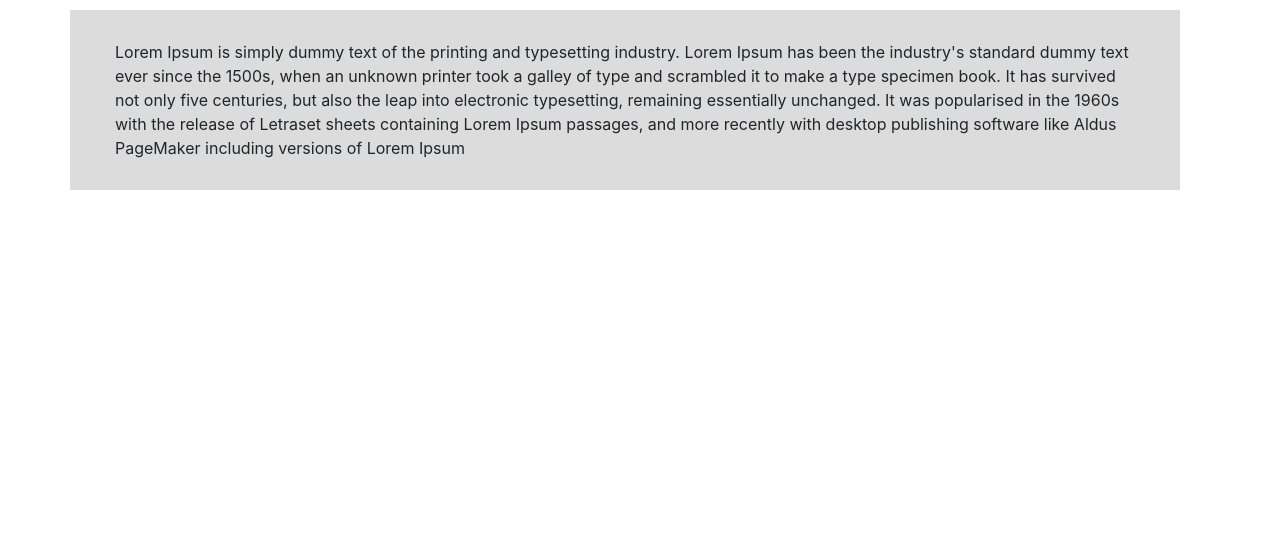
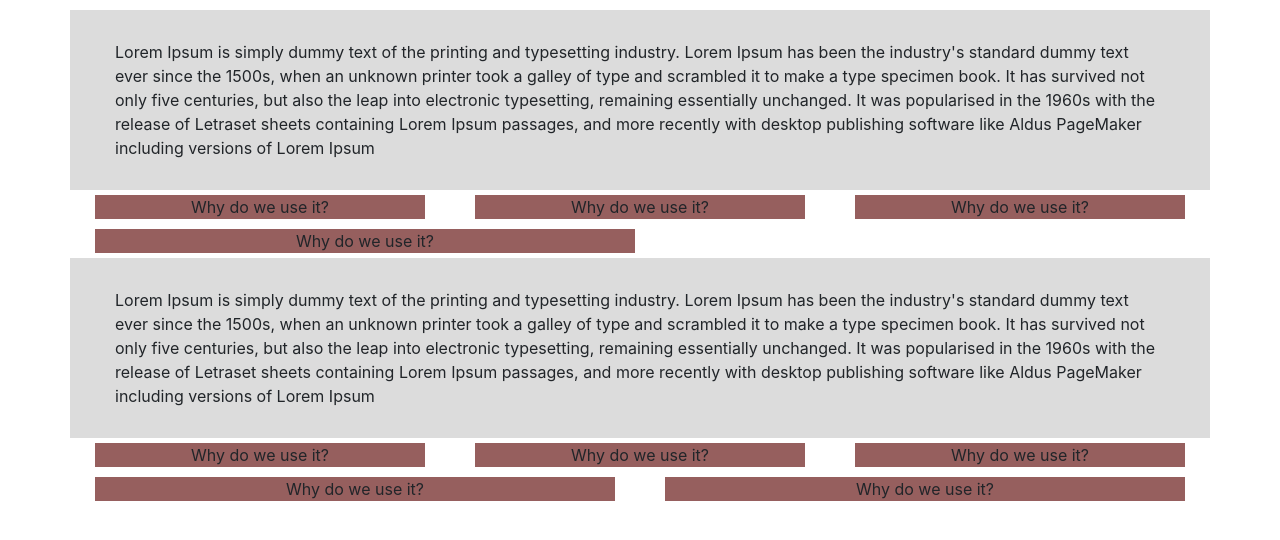
Before and after one commit to PaBLyS/HR-questions, a Nuxt app: page / in a window 1280 px wide. Shown: the top 540 px of the page. Built offline with nearby package versions, Linux system fonts and the light colour scheme.

Commit message:
create question component

```diff
--- a/components/defaultText.vue
+++ b/components/defaultText.vue
@@ -17,7 +17,6 @@
 
 <style lang="scss" scoped>
   .text-wrap {
-    width: 100%;
     background: #dcdcdc;
     padding: 30px;
   }
--- /dev/null
+++ b/components/question.vue
@@ -0,0 +1,54 @@
+<template>
+  <b-col class="question-wrap">
+    <div class="question-label" @click="status = !status">{{question}}</div>
+    <div :class="classAnswer">{{answer}}</div>
+  </b-col>
+</template>
+
+<script>
+    export default {
+        name: "question",
+        props: {
+            question: String,
+            answer: String
+        },
+        data() {
+            return {
+                status: false
+            }
+        },
+        computed: {
+            classAnswer() {
+                return {
+                    'question-answer': true,
+                    'question-answer-close': !this.status
+                }
+            }
+        }
+    }
+</script>
+
+<style lang="scss" scoped>
+  .question {
+
+    &-wrap {
+      min-width: 30%;
+      max-width: 50%;
+      margin: 5px 10px;
+    }
+
+    &-label {
+      text-align: center;
+      background: #965f5e;
+    }
+
+    &-answer {
+      overflow: hidden;
+
+      &-close {
+        height: 0;
+
+      }
+    }
+  }
+</style>
--- a/pages/index.vue
+++ b/pages/index.vue
@@ -1,18 +1,39 @@
 <template>
   <b-container class="wrap">
     <default-text :default-text="content[0]"/>
+    <b-row>
+      <question :question="question[0].label" :answer="question[0].answer" />
+      <question :question="question[0].label" :answer="question[0].answer" />
+      <question :question="question[0].label" :answer="question[0].answer" />
+      <question :question="question[0].label" :answer="question[0].answer" />
+    </b-row>
+    <default-text :default-text="content[0]"/>
+    <b-row>
+      <question :question="question[0].label" :answer="question[0].answer" />
+      <question :question="question[0].label" :answer="question[0].answer" />
+      <question :question="question[0].label" :answer="question[0].answer" />
+      <question :question="question[0].label" :answer="question[0].answer" />
+      <question :question="question[0].label" :answer="question[0].answer" />
+    </b-row>
   </b-container>
 </template>
 
 <script>
     import defaultText from "../components/defaultText";
+    import question from "../components/question";
 
     export default {
-        components: {defaultText},
+        components: {defaultText, question},
         data() {
             return {
                 content: [
                     'Lorem Ipsum is simply dummy text of the printing and typesetting industry. Lorem Ipsum has been the industry\'s standard dummy text ever since the 1500s, when an unknown printer took a galley of type and scrambled it to make a type specimen book. It has survived not only five centuries, but also the leap into electronic typesetting, remaining essentially unchanged. It was popularised in the 1960s with the release of Letraset sheets containing Lorem Ipsum passages, and more recently with desktop publishing software like Aldus PageMaker including versions of Lorem Ipsum'
+                ],
+                question: [
+                    {
+                        label: 'Why do we use it?',
+                        answer: 'It is a long established fact that a reader will be distracted by the readable content of a page when looking at its layout. The point of using Lorem Ipsum is that it has a more-or-less normal distribution of letters, as opposed to using \'Content here, content here\', making it look like readable English. Many desktop publishing packages and web page editors now use Lorem Ipsum as their default model text, and a search for \'lorem ipsum\' will uncover many web sites still in their infancy. Various versions have evolved over the years, sometimes by accident, sometimes on purpose (injected humour and the like).'
+                    }
                 ]
             }
         }
```
